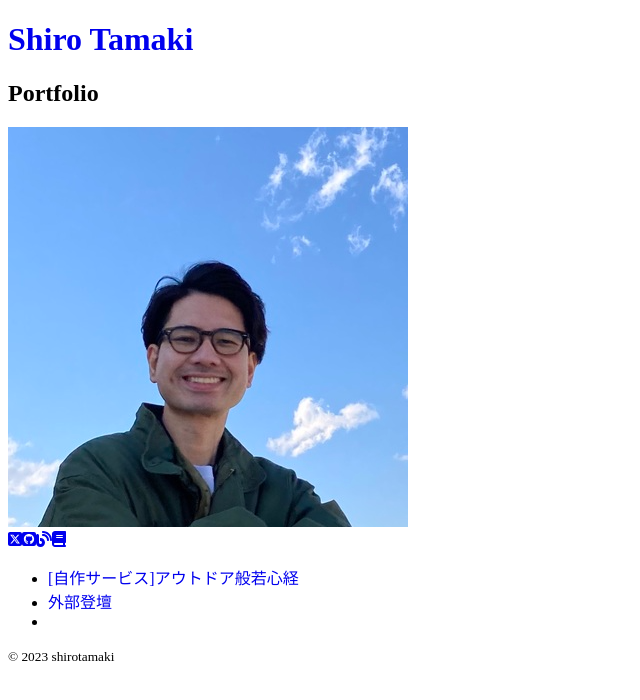
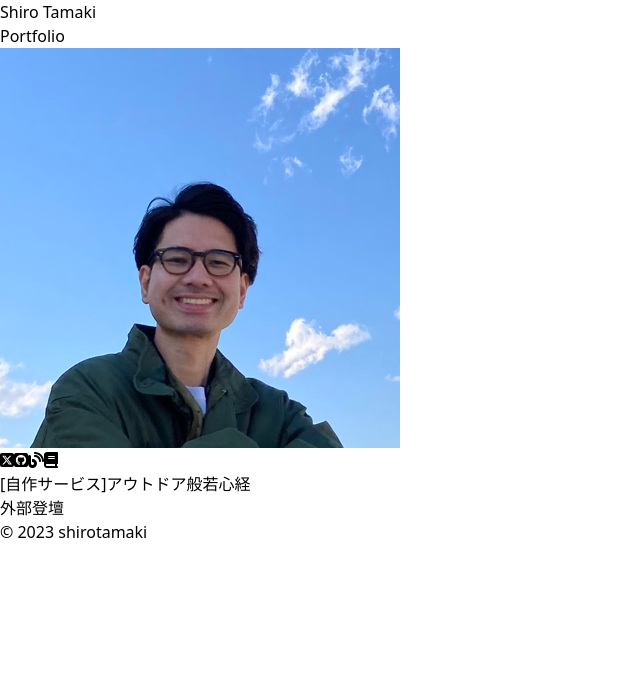
Before and after one commit to shirotamaki/shirotamaki-portfolio, a Nuxt app: page / in a window 1280 px wide. Shown: the top 700 px of the page, without its empty margins (0-640 px from the left). Built offline with nearby package versions, Linux system fonts and the light colour scheme.

Commit message:
TailwindCSS, GoogleFont を導入する

```diff
--- /dev/null
+++ b/assets/css/main.css
@@ -0,0 +1 @@
+@import url('https://fonts.googleapis.com/css2?family=Noto+Sans+JP:wght@100&family=Poppins:wght@100&display=swap');
--- a/nuxt.config.ts
+++ b/nuxt.config.ts
@@ -2,6 +2,7 @@ import { defineNuxtConfig } from '@nuxt/bridge'
 // https://nuxt.com/docs/api/configuration/nuxt-config
 export default defineNuxtConfig({
   devtools: { enabled: true },
-  css: ['@fortawesome/fontawesome-svg-core/styles.css'],
+  css: ['@fortawesome/fontawesome-svg-core/styles.css', '@/assets/css/main.css'],
   plugins: ['@/plugins/fontawesome.ts'],
+  modules: ['@nuxtjs/tailwindcss', '@nuxtjs/google-fonts'],
 })
--- a/package.json
+++ b/package.json
@@ -12,6 +12,8 @@
     "lintfix": "prettier --write . && npm run lint -- --fix"
   },
   "devDependencies": {
+    "@nuxtjs/google-fonts": "^3.1.3",
+    "@nuxtjs/tailwindcss": "^6.10.4",
     "@typescript-eslint/eslint-plugin": "^6.18.0",
     "@typescript-eslint/parser": "^6.18.0",
     "@vue/eslint-config-prettier": "^9.0.0",
--- /dev/null
+++ b/tailwind.config.ts
@@ -0,0 +1,10 @@
+module.exports = {
+  theme: {
+    extend: {
+      fontFamily: {
+        NotoSansJP: ['Noto Sans JP', 'sans-serif'],
+        Poppins: ['Poppins', 'sans-serif'],
+      },
+    },
+  },
+}
```
Also changed, not shown: 1 other file (tests, documents, lock files or other folders).
